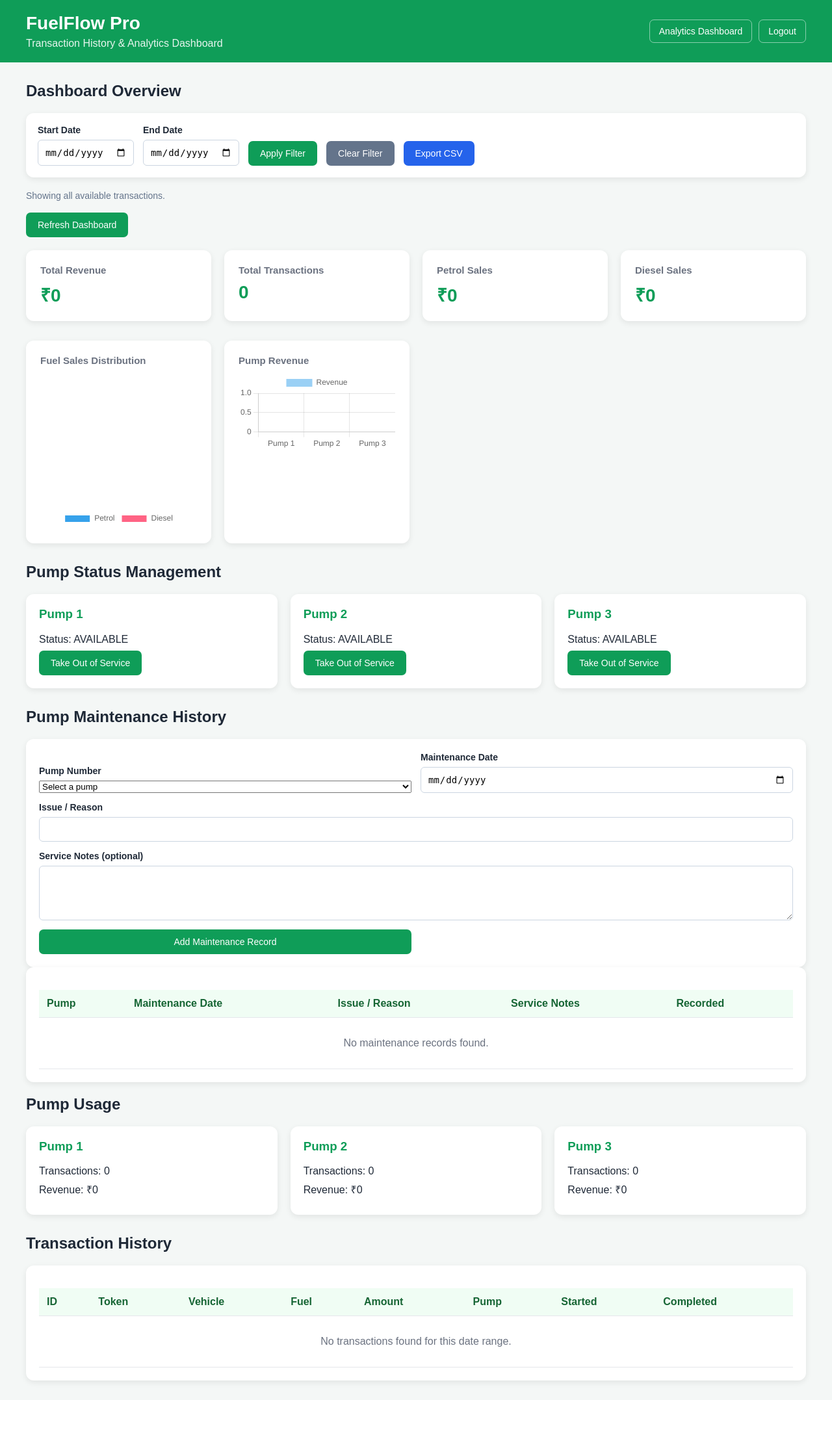
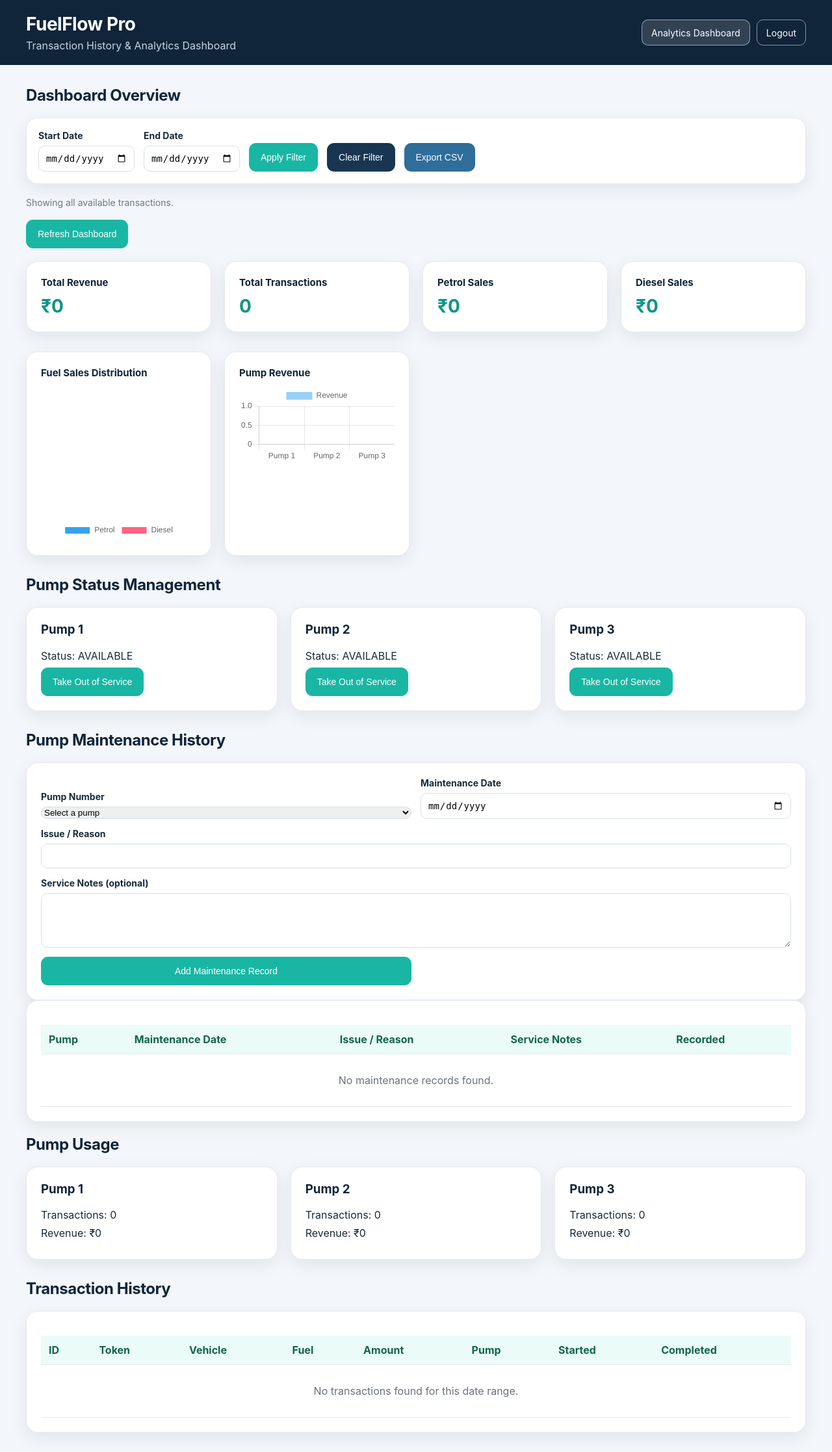
Before and after one commit to Raj-Ausarmal/FuelFlow-Pro, a Flask app: page /admin in a window 1280 px wide. Shown: the whole page at 65% size. Before the commit the page ends 2133 px from the top, so only its background shows below. Run offline with Flask 3, Linux system fonts and the light colour scheme; the visitor is signed in with stand-in values (Sample User, id 1); data comes from the database, SQL or seed files in the repository; data that the repository does not hold is empty.

Commit message:
Unify customer staff interface theme

```diff
--- /dev/null
+++ b/static/staff.css
@@ -0,0 +1,126 @@
+:root {
+    --ff-navy: #10243A;
+    --ff-navy-soft: #183652;
+    --ff-teal: #19B6A4;
+    --ff-teal-dark: #0F9687;
+    --ff-canvas: #F3F6FA;
+    --ff-card: #FFFFFF;
+    --ff-ink: #172B3A;
+    --ff-muted: #6C7A89;
+    --ff-line: #E4EAF0;
+    --ff-shadow: 0 8px 26px rgba(16, 36, 58, .08);
+}
+
+body {
+    background: var(--ff-canvas) !important;
+    color: var(--ff-ink) !important;
+    font-family: Inter, ui-sans-serif, system-ui, -apple-system, BlinkMacSystemFont, "Segoe UI", sans-serif !important;
+}
+
+header, .header {
+    background: var(--ff-navy) !important;
+    box-shadow: none !important;
+}
+
+header h1, .brand h1 { letter-spacing: -.5px; }
+header p, .brand p { color: #D9E9F3 !important; }
+
+nav a, .logout, .back-link {
+    min-height: 40px;
+    display: inline-flex;
+    align-items: center;
+    border-radius: 10px !important;
+    color: #fff !important;
+}
+
+nav a:hover, nav a.active, .logout:hover, .back-link:hover {
+    background: rgba(255, 255, 255, .14) !important;
+}
+
+.container {
+    width: min(94%, 1200px) !important;
+    margin-top: 32px !important;
+}
+
+.page-intro h2, .section-title { color: var(--ff-navy) !important; letter-spacing: -.45px; }
+.page-intro p, .filter-summary, .workflow-note { color: var(--ff-muted) !important; }
+
+.card, .table-card, .pump-card, .login-card, .date-filters {
+    background: var(--ff-card) !important;
+    border: 1px solid rgba(228, 234, 240, .9);
+    border-radius: 18px !important;
+    box-shadow: var(--ff-shadow) !important;
+}
+
+.card, .table-card, .pump-card { padding: 22px !important; }
+.section-header h3, .pump-card h3, .card h3, .login-card h1 { color: var(--ff-navy) !important; }
+
+button, .refresh-button, .filter-button {
+    min-height: 44px;
+    border-radius: 11px !important;
+    background: var(--ff-teal) !important;
+    color: #fff !important;
+    transition: background .2s, transform .2s;
+}
+
+button:hover, .refresh-button:hover, .filter-button:hover {
+    background: var(--ff-teal-dark) !important;
+    transform: translateY(-1px);
+}
+
+.clear-button, .secondary-button { background: var(--ff-navy-soft) !important; }
+.export-button { background: #2F6D9A !important; }
+.complete-button { background: var(--ff-navy) !important; }
+
+input, select, textarea, .date-field input {
+    border-color: #D7E0E8 !important;
+    border-radius: 10px !important;
+}
+
+input:focus, select:focus, textarea:focus, .date-field input:focus {
+    border-color: var(--ff-teal) !important;
+    box-shadow: 0 0 0 3px rgba(25, 182, 164, .15) !important;
+}
+
+.step-badge, .status, .authorized-badge {
+    color: #126647 !important;
+    background: #DDF7EC !important;
+}
+
+.pump {
+    border-color: #D8E2EA !important;
+    border-radius: 16px !important;
+}
+.pump:hover, .pump.selected {
+    border-color: var(--ff-teal) !important;
+    background: #EAFBF8 !important;
+    box-shadow: 0 0 0 3px rgba(25, 182, 164, .12) !important;
+}
+.pump.busy { background: #FFF7E8 !important; border-color: #E4B94B !important; }
+
+.scanner-box, .scanner-info, .detail-box, .token-info {
+    background: #F8FBFC !important;
+    border-color: #E3EBF0 !important;
+    border-radius: 14px !important;
+}
+.scanner-info h4, .detail-value { color: var(--ff-navy) !important; }
+.scanner-status { background: #EAF6FC !important; color: #245B77 !important; }
+
+.card .value { color: var(--ff-teal-dark) !important; }
+th { background: #EAFBF8 !important; color: #126647 !important; }
+th, td { border-bottom-color: var(--ff-line) !important; }
+
+.login-container { background: linear-gradient(145deg, var(--ff-navy) 0 27%, var(--ff-canvas) 27%) !important; }
+.login-card { padding: 30px !important; }
+.login-card p, .footer-text { color: var(--ff-muted) !important; }
+
+@media (max-width: 700px) {
+    header, .header { padding: 16px 18px !important; }
+    .header-content { align-items: flex-start !important; }
+    .container { width: min(100% - 24px, 1200px) !important; margin-top: 22px !important; }
+    .card, .table-card, .pump-card { padding: 17px !important; }
+    .cards { grid-template-columns: 1fr !important; gap: 13px !important; }
+    .pump-grid, .pumps { grid-template-columns: 1fr !important; gap: 13px !important; }
+    .date-filters { align-items: stretch !important; }
+    nav { gap: 5px !important; }
+}
--- a/templates/analytics.html
+++ b/templates/analytics.html
@@ -320,6 +320,7 @@
             }
         }
     </style>
+    <link rel="stylesheet" href="{{ url_for('static', filename='staff.css') }}">
 </head>
 
 <body>
--- a/templates/login.html
+++ b/templates/login.html
@@ -141,6 +141,7 @@
             }
         }
     </style>
+    <link rel="stylesheet" href="{{ url_for('static', filename='staff.css') }}">
 </head>
 
 <body>
--- a/templates/operator.html
+++ b/templates/operator.html
@@ -74,6 +74,7 @@
             nav{justify-content:center;}
         }
     </style>
+    <link rel="stylesheet" href="{{ url_for('static', filename='staff.css') }}">
 </head>
 <body>
     <header class="header">
```
